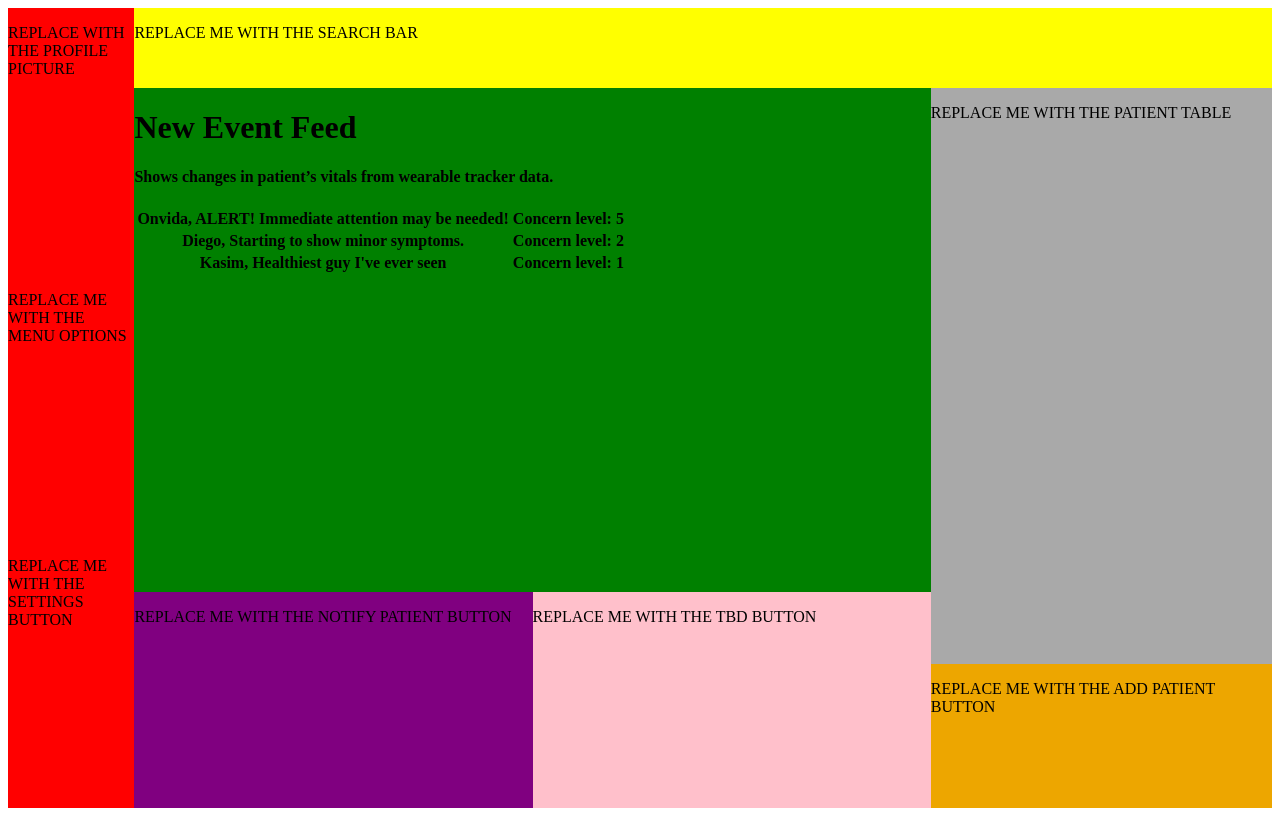
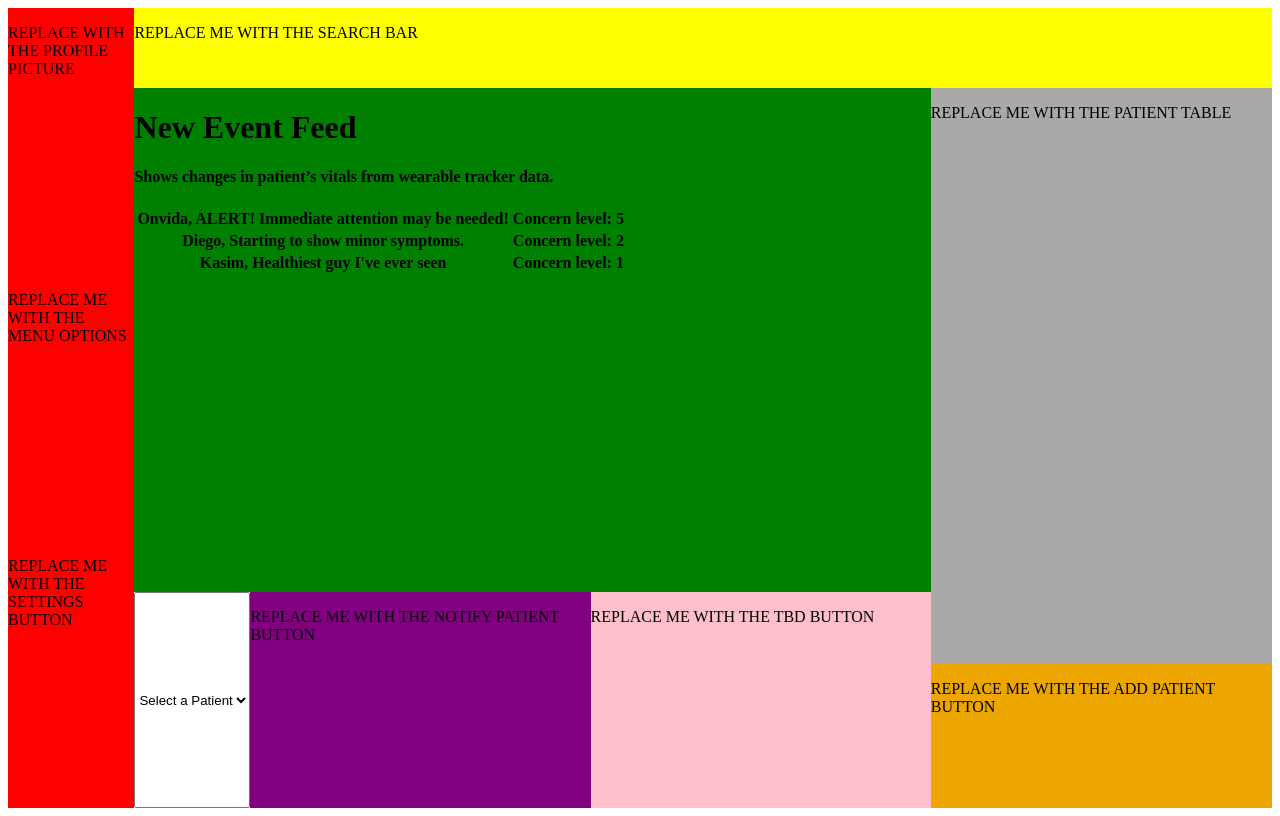
Before and after one commit to awb8593/HackHarvard, an Angular app in the folder frontend/: page /alertPage in a window 1280 px wide. Built offline with nearby package versions, Linux system fonts and the light colour scheme.

Commit message:
Created dropdown element for selecting patient

```diff
--- a/frontend/src/app/alert-page/alert-page.component.html
+++ b/frontend/src/app/alert-page/alert-page.component.html
@@ -35,6 +35,12 @@
 
                 <!-- Bottom -->
                 <div class="horizontal-layout other-options vertical-child">
+                    <!-- Select a Patient Dropdown-->
+                    <select id="selectPatient">Select a Patient
+                        <option value="" disabled selected>Select a Patient</option>
+                        <option value="option1">Option 1</option>
+                    </select>
+
                     <!-- Button one -->
                     <div class="notify-button horizontal-child">
                         <p>REPLACE ME WITH THE NOTIFY PATIENT BUTTON</p>
```
